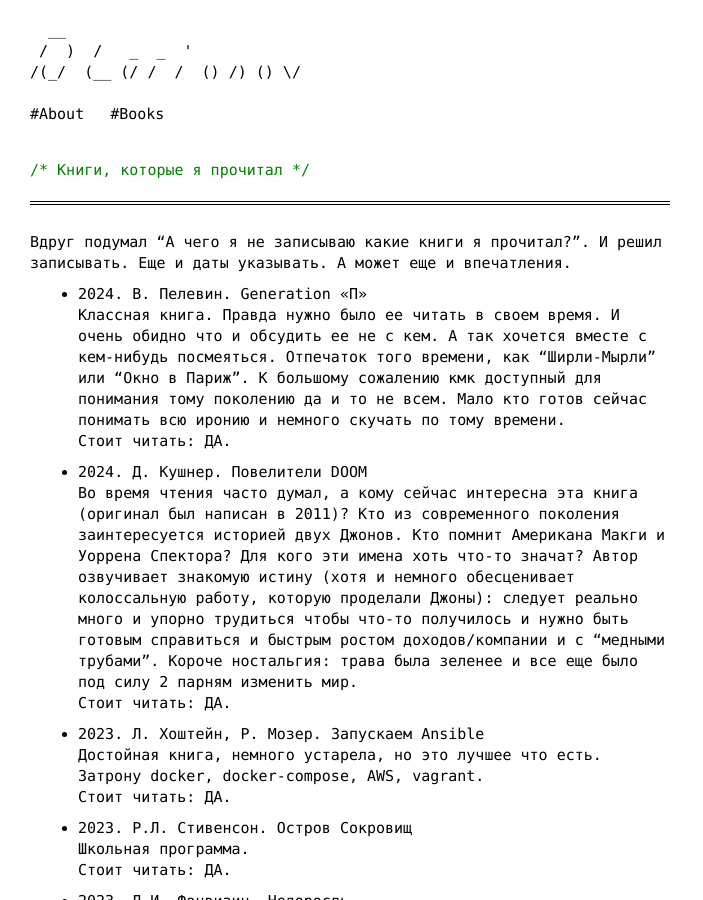
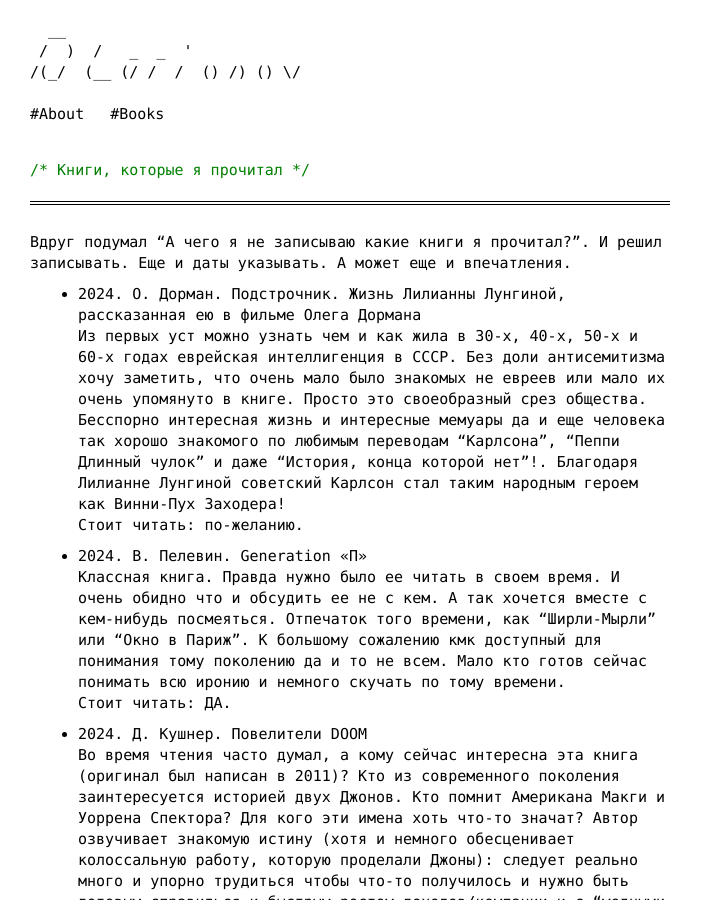
Before and after one commit to InvisibleMan/blog.dlarionov.info, a Jekyll site: the page built from pages/readed_books.md, in a window 1280 px wide and 900 px high. Shown: the whole window, without its empty margins (0-703 px from the left). Built offline with Jekyll 4.4.1, drawn with Linux system fonts in a browser that asks for light colours.

Commit message:
Добавлена рецензия О. Дорман. "Подстрочник. Жизнь Лилианны Лунгиной, рассказанная ею в фильме Олега Дормана"

```diff
--- a/pages/readed_books.md
+++ b/pages/readed_books.md
@@ -9,6 +9,10 @@
 
 Вдруг подумал "А чего я не записываю какие книги я прочитал?".
 И решил записывать. Еще и даты указывать. А может еще и впечатления.
+
++ *2024*. О. Дорман. **Подстрочник. Жизнь Лилианны Лунгиной, рассказанная ею в фильме Олега Дормана**
+  Из первых уст можно узнать чем и как жила в 30-х, 40-х, 50-х и 60-х годах еврейская интеллигенция в СССР. Без доли антисемитизма хочу заметить, что очень мало было знакомых не евреев или мало их очень упомянуто в книге. Просто это своеобразный срез общества. Бесспорно интересная жизнь и интересные мемуары да и еще человека так хорошо знакомого по любимым переводам "Карлсона", "Пеппи Длинный чулок" и даже "История, конца которой нет"!. Благодаря Лилианне Лунгиной советский Карлсон стал таким народным героем как Винни-Пух Заходера!
+  Стоит читать: **по-желанию**.
 
 + *2024*. В. Пелевин. **Generation «П»**
   Классная книга. Правда нужно было ее читать в своем время. И очень обидно что и обсудить ее не с кем. А так хочется вместе с кем-нибудь посмеяться. Отпечаток того времени, как "Ширли-Мырли" или "Окно в Париж". К большому сожалению кмк доступный для понимания тому поколению да и то не всем. Мало кто готов сейчас понимать всю иронию и немного скучать по тому времени.
```
